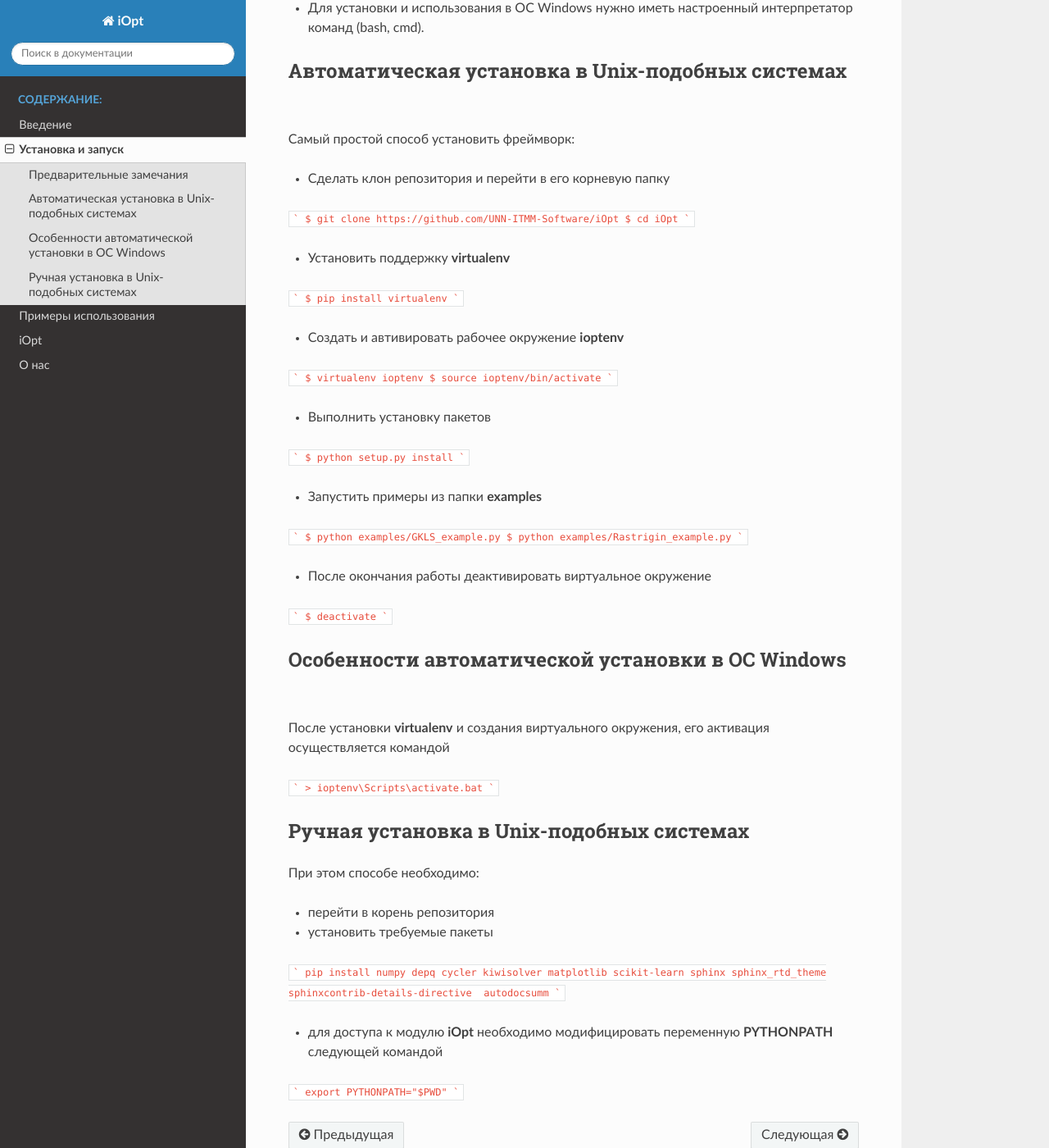
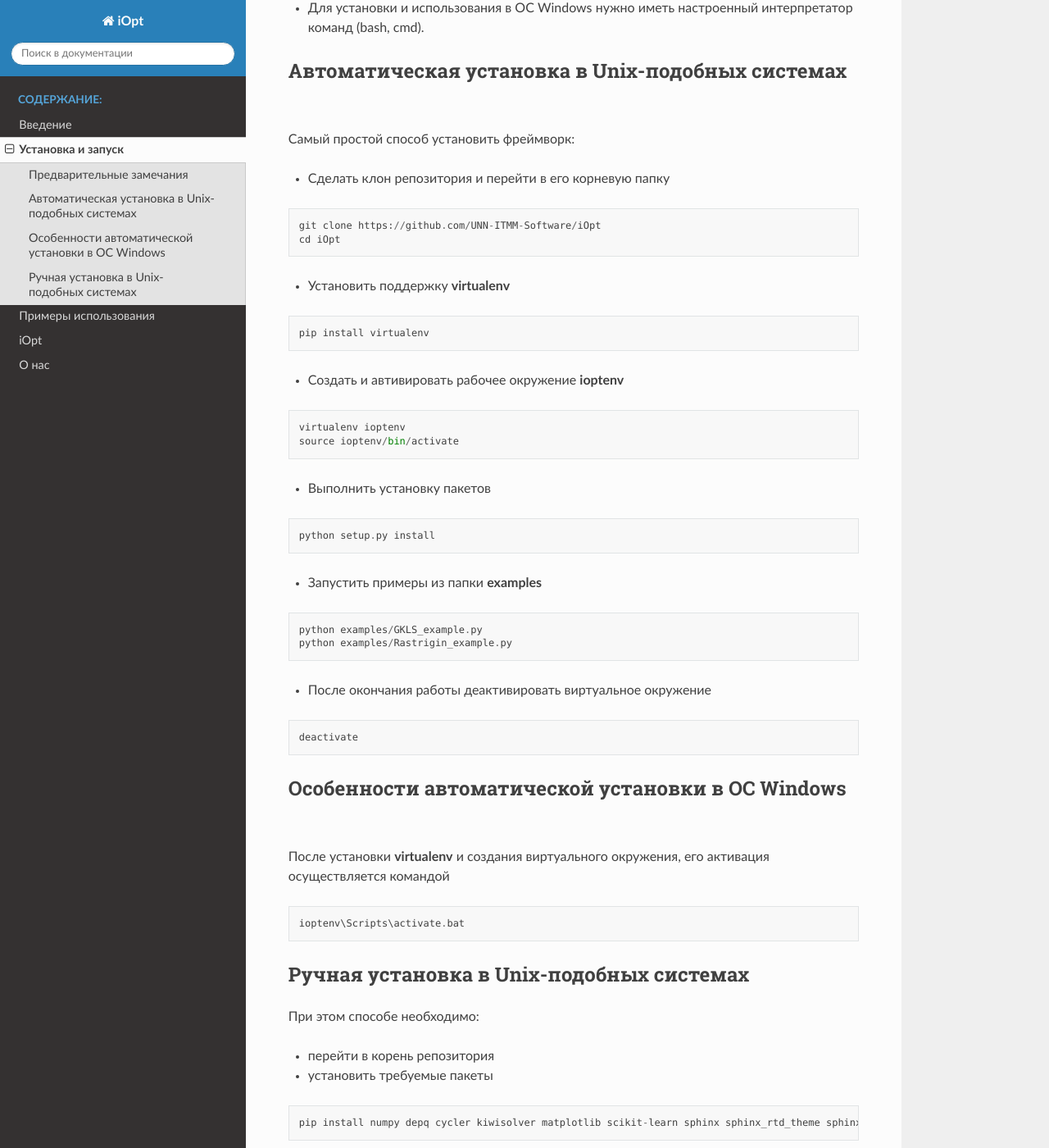
Before and after one commit to aimclub/iOpt, a Sphinx documentation site: the page built from docs/source/install.rst, in a window 1280 px wide and 1400 px high, scrolled down 338 px. Shown: the whole window at 82% size. Built offline with Sphinx 7.4.7 and the Read the Docs theme 2.0.0, drawn with Linux system fonts in a browser that asks for light colours.

Commit message:
Обновление install.rst

````diff
--- a/docs/source/install.rst
+++ b/docs/source/install.rst
@@ -16,51 +16,59 @@
 
 - Сделать клон репозитория и перейти в его корневую папку
 
-```
-$ git clone https://github.com/UNN-ITMM-Software/iOpt
-$ cd iOpt
-```
+.. code-block::
+
+    git clone https://github.com/UNN-ITMM-Software/iOpt
+    cd iOpt
+
 
 - Установить поддержку **virtualenv**
 
-```
-$ pip install virtualenv
-```
+.. code-block::
+
+    pip install virtualenv
+
 
 - Создать и автивировать рабочее окружение **ioptenv**
 
-```
-$ virtualenv ioptenv
-$ source ioptenv/bin/activate
-```
+
+.. code-block::
+
+    virtualenv ioptenv
+    source ioptenv/bin/activate
+
 
 - Выполнить установку пакетов
 
-```
-$ python setup.py install
-```
+.. code-block::
+
+    python setup.py install
+
 
 - Запустить примеры из папки **examples**
 
-```
-$ python examples/GKLS_example.py
-$ python examples/Rastrigin_example.py
-```
+.. code-block::
+
+    python examples/GKLS_example.py
+    python examples/Rastrigin_example.py
+
 
 - После окончания работы деактивировать виртуальное окружение
 
-```
-$ deactivate
-```
+.. code-block::
+
+    deactivate
+
 
 Особенности автоматической установки в ОС Windows
 -------------------------------------------------
 
 После установки **virtualenv** и создания виртуального окружения, его активация осуществляется командой
 
-```
-> ioptenv\Scripts\activate.bat
-```
+.. code-block::
+
+   ioptenv\Scripts\activate.bat
+
 
 Ручная установка в Unix-подобных системах
 -----------------------------------------
@@ -70,12 +78,13 @@ $ deactivate
 - перейти в корень репозитория
 - установить требуемые пакеты
 
-```
-pip install numpy depq cycler kiwisolver matplotlib scikit-learn sphinx sphinx_rtd_theme sphinxcontrib-details-directive  autodocsumm
-```
+.. code-block::
+
+    pip install numpy depq cycler kiwisolver matplotlib scikit-learn sphinx sphinx_rtd_theme sphinxcontrib-details-directive  autodocsumm
+
 
 - для доступа к модулю **iOpt** необходимо модифицировать переменную **PYTHONPATH** следующей командой
 
-```
-export PYTHONPATH="$PWD"
-```
+.. code-block::
+
+    export PYTHONPATH="$PWD"
````
